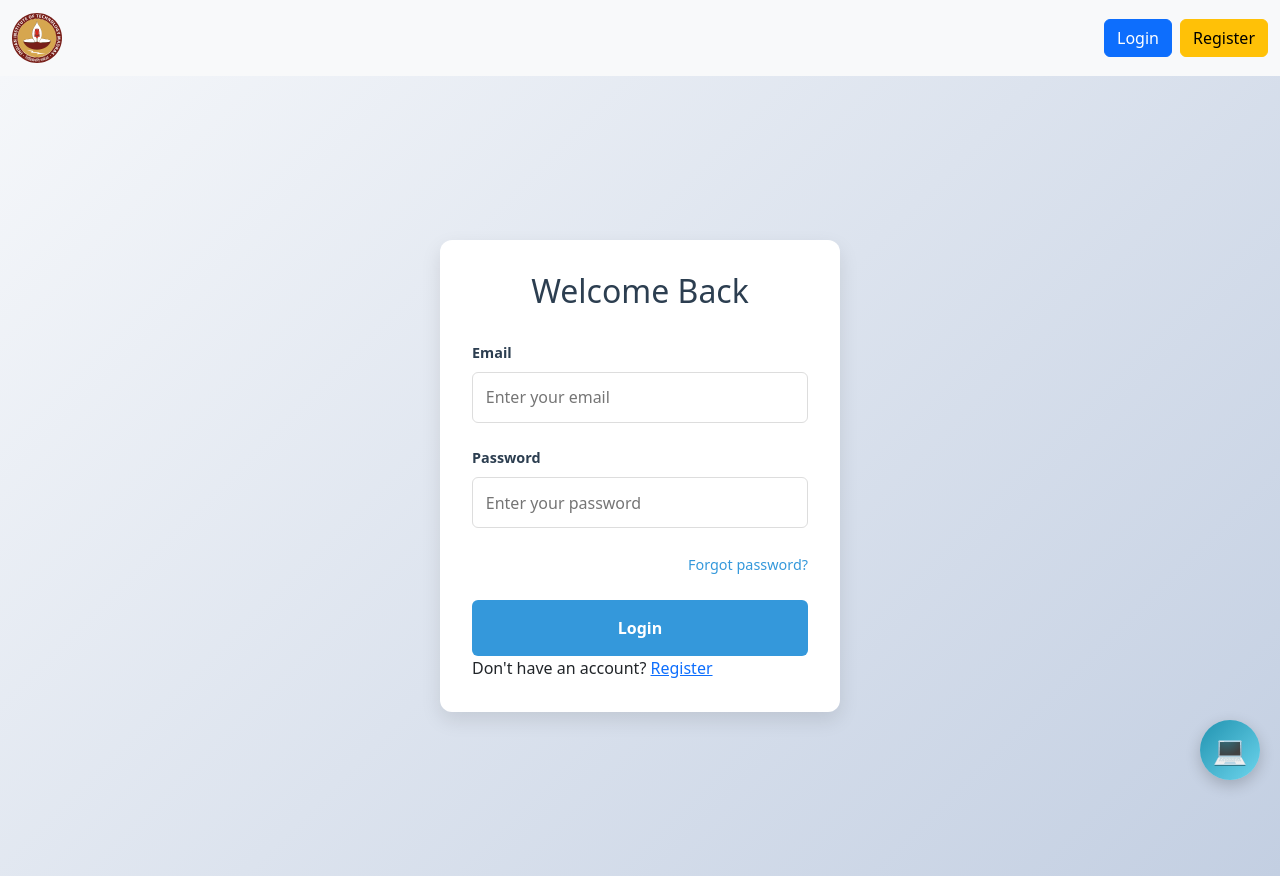
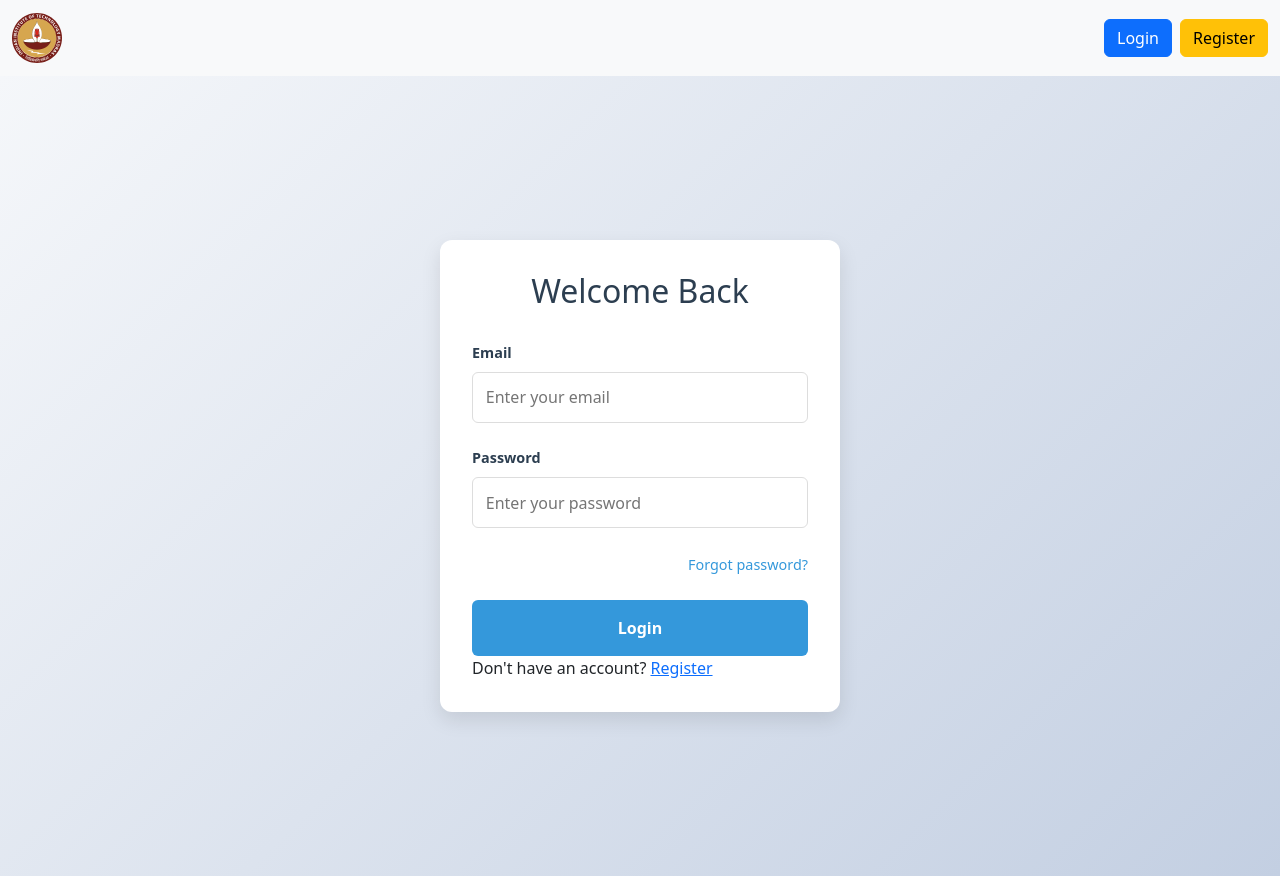
Before and after one commit to ParvPSingh/soft-engg-project-jan-2025-se-Jan-21, a Vue app in the folder frontend/: page /#/login in a window 1280 px wide. Built offline with nearby package versions, Linux system fonts and the light colour scheme.

Commit message:
Update LoginView.vue

```diff
--- a/frontend/src/views/LoginView.vue
+++ b/frontend/src/views/LoginView.vue
@@ -41,8 +41,7 @@
       </div>
     </div>
 
-    <!-- ChatBot Component -->
-    <ChatBot_Student />
+
   </div>
 </template>
 
```
